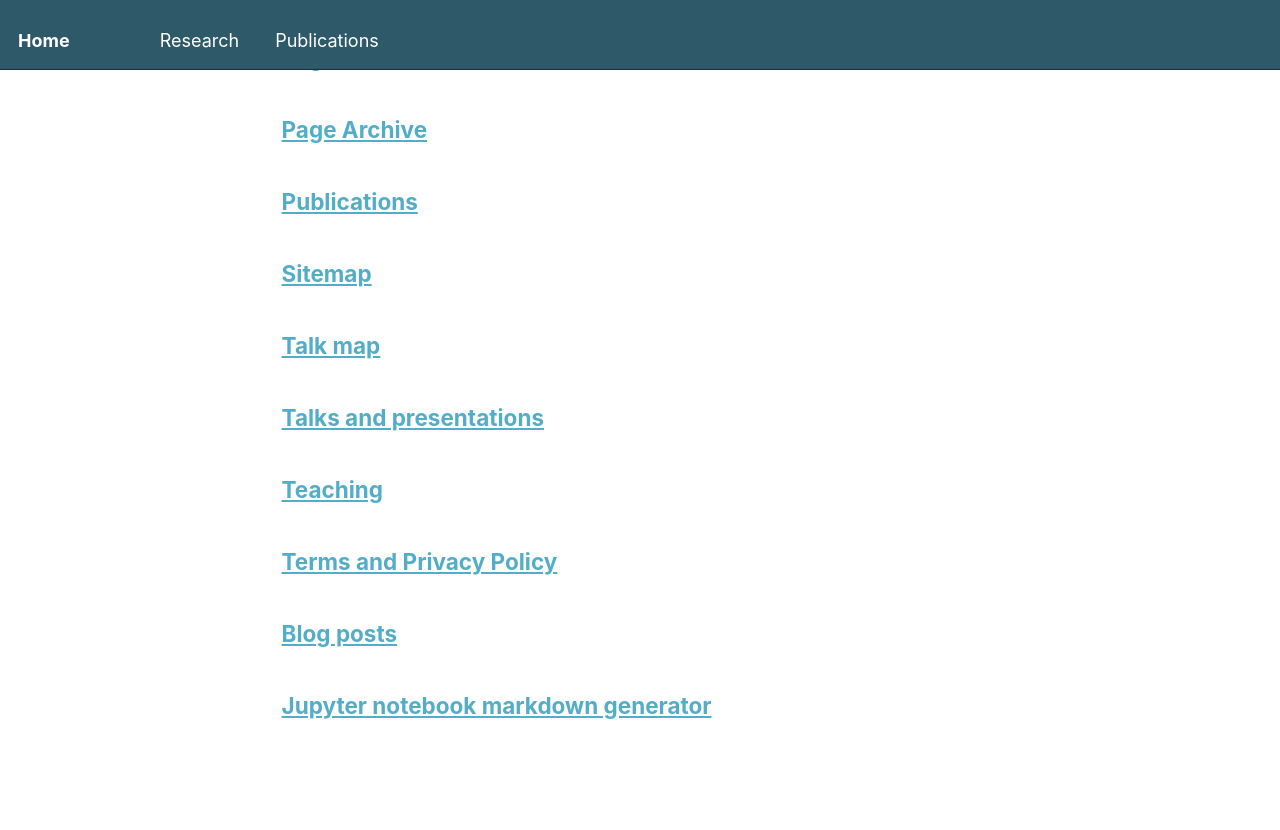
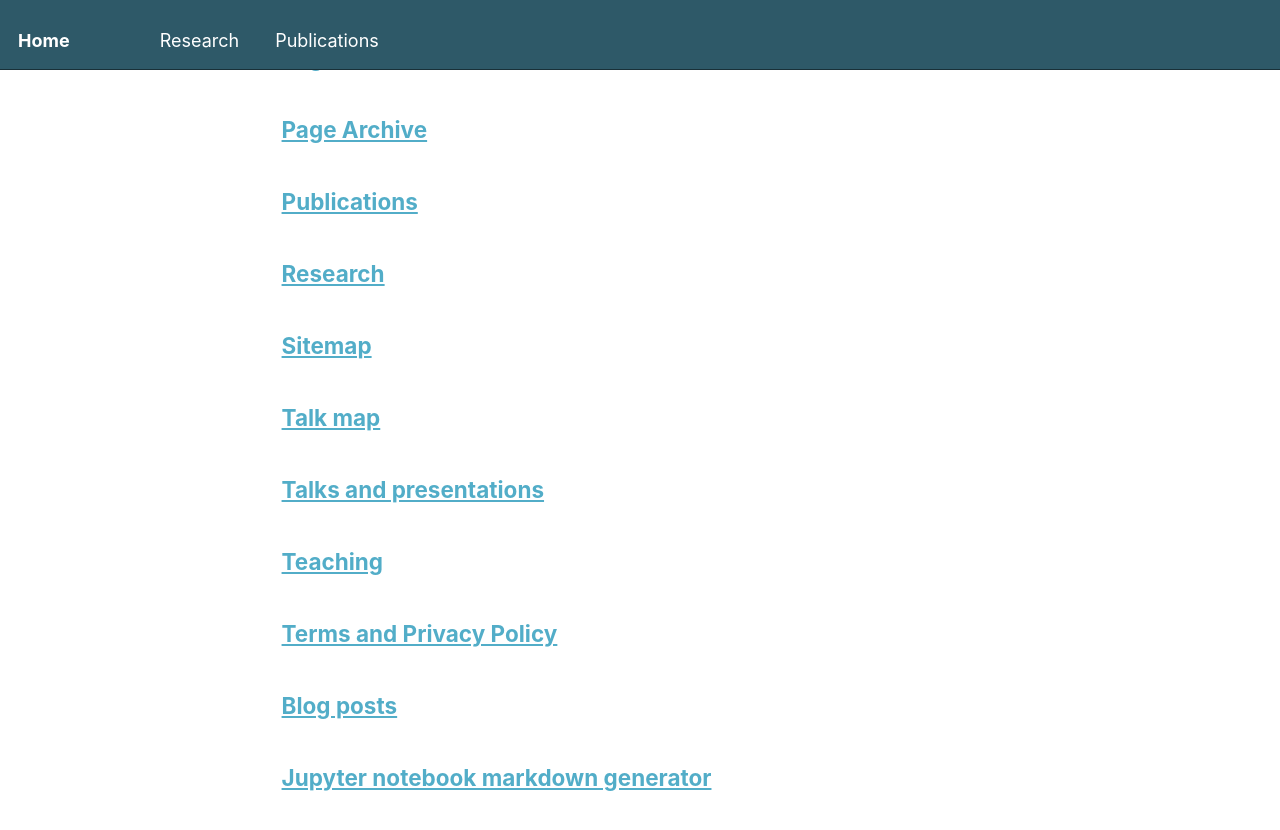
Before and after one commit to lkpitchford/test-website, a Jekyll site: the page built from _pages/page-archive.html, in a window 1280 px wide and 900 px high, scrolled down 495 px. Shown: the top 830 px of the window. Built offline with Jekyll 4.4.1, drawn with Linux system fonts in a browser that asks for light colours.

Commit message:
Update research.html

```diff
--- a/_pages/research.html
+++ b/_pages/research.html
@@ -1,4 +1,4 @@
-e---
+---
 layout: archive
 title: "Research"
 permalink: /research/
```
Also changed, not shown: other parts of _pages/research.html (+1 -1 lines).
